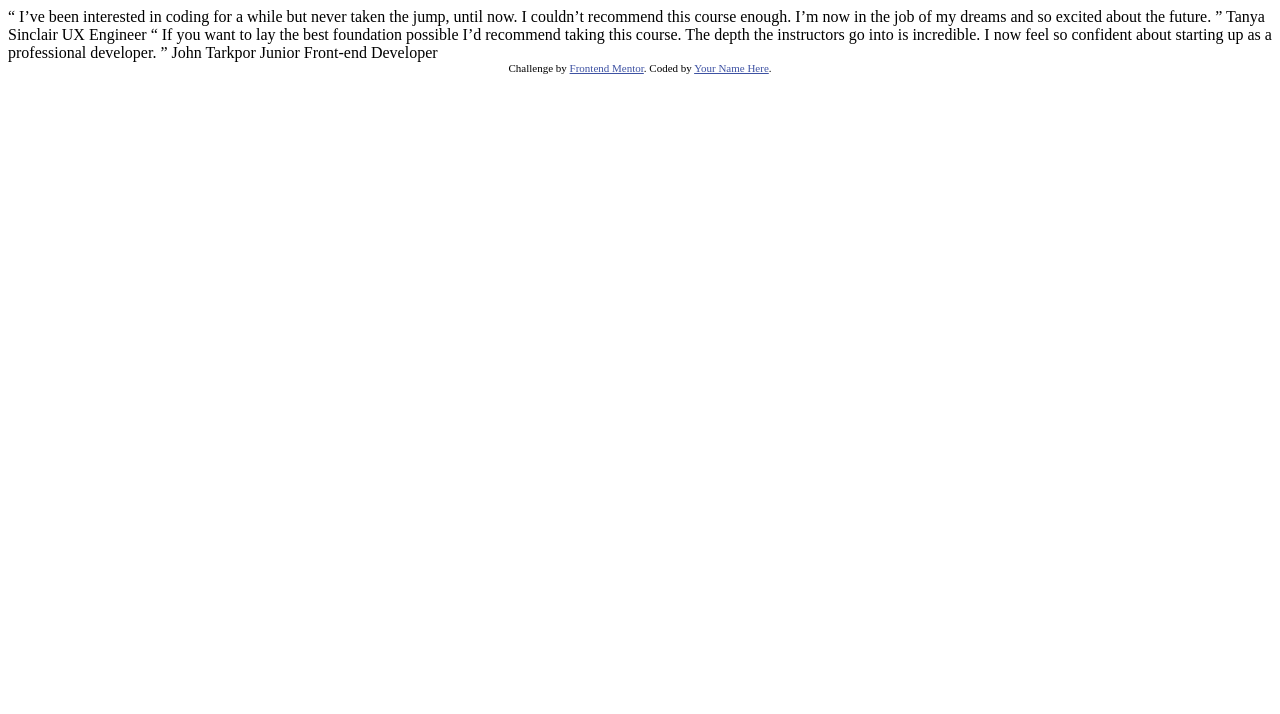
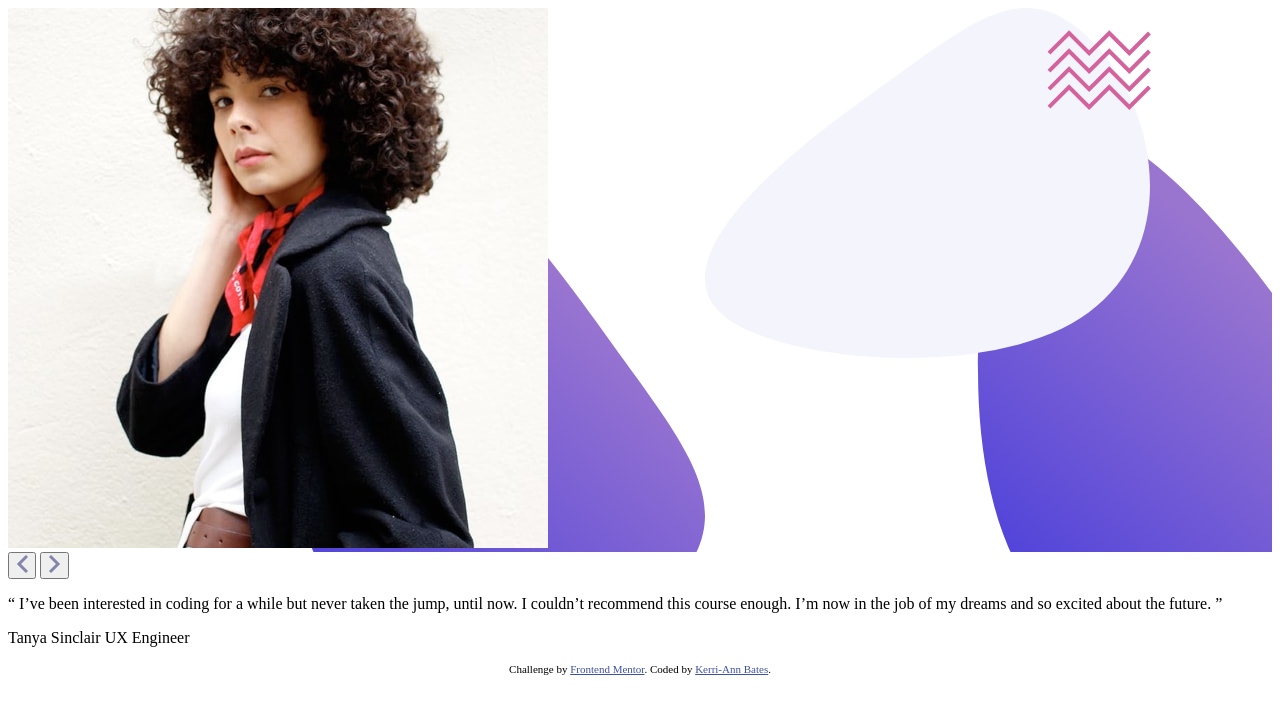
Before and after one commit to Kerri-AnnBates/coding-bootcamp-testimonials-slider-master, a website: page index.html in a window 1280 px wide. Drawn offline with Linux system fonts and the light colour scheme.

Commit message:
initial structure setup

```diff
--- a/index.html
+++ b/index.html
@@ -1,38 +1,52 @@
 <!DOCTYPE html>
 <html lang="en">
+
 <head>
   <meta charset="UTF-8">
   <meta name="viewport" content="width=device-width, initial-scale=1.0"> <!-- displays site properly based on user's device -->
-
   <link rel="icon" type="image/png" sizes="32x32" href="./images/favicon-32x32.png">
-
   <title>Frontend Mentor | Coding Bootcamp Testimonials Slider</title>
-
   <!-- Feel free to remove these styles or customise in your own stylesheet 👍 -->
   <style>
-    .attribution { font-size: 11px; text-align: center; }
-    .attribution a { color: hsl(228, 45%, 44%); }
+    .attribution {
+      font-size: 11px;
+      text-align: center;
+    }
+
+    .attribution a {
+      color: hsl(228, 45%, 44%);
+    }
   </style>
 </head>
+
 <body>
+  <div class="main-component">
+    <div class="profile">
+      <div class="profile__image" style="background: url('/images/pattern-bg.svg');">
+        <!-- <img src="/images/pattern-bg.svg" alt=""> -->
+        <img src="/images/image-tanya.jpg" alt="Tanya profile">
+      </div>
+      <div class="arrows">
+        <button class="btn btn__next"><img src="/images/icon-prev.svg" alt="Previous"></button>
+        <button class="btn btn__prev"><img src="/images/icon-next.svg" alt="Next"></button>
+      </div>
+      <div class="profile__content">
+        <div class="qoutes"></div>
+        <p>“ I’ve been interested in coding for a while but never taken the jump, until now. I couldn’t recommend this course enough. I’m now in the job of my dreams and so excited about the future. ”</p>
+        <p>Tanya Sinclair <span>UX Engineer</span></p>
+      </div>
+    </div>
+    <!-- <div class="profile">
+        <div class="profile__image"></div>
+        <div class="profile__content">
+          <p>“ If you want to lay the best foundation possible I’d recommend taking this course. The depth the instructors go into is incredible. I now feel so confident about starting up as a professional developer. ”</p>
+          <p>John Tarkpor <span>Junior Front-end Developer</span></p>
+        </div>
+      </div> -->
+  </div>
+  <footer>
+    <div class="attribution"> Challenge by <a href="https://www.frontendmentor.io?ref=challenge" target="_blank">Frontend Mentor</a>. Coded by <a href="#">Kerri-Ann Bates</a>. </div>
+  </footer>
+</body>
 
-  “ I’ve been interested in coding for a while but never taken the jump, until now.
-  I couldn’t recommend this course enough. I’m now in the job of my dreams and so
-  excited about the future. ”
-
-  Tanya Sinclair
-  UX Engineer
-
-  “ If you want to lay the best foundation possible I’d recommend taking this course.
-  The depth the instructors go into is incredible. I now feel so confident about
-  starting up as a professional developer. ”
-
-  John Tarkpor
-  Junior Front-end Developer
-
-  <div class="attribution">
-    Challenge by <a href="https://www.frontendmentor.io?ref=challenge" target="_blank">Frontend Mentor</a>.
-    Coded by <a href="#">Your Name Here</a>.
-  </div>
-</body>
 </html>
```
Also changed, not shown: package.json (added, +19 -0 lines), 1 other file.
